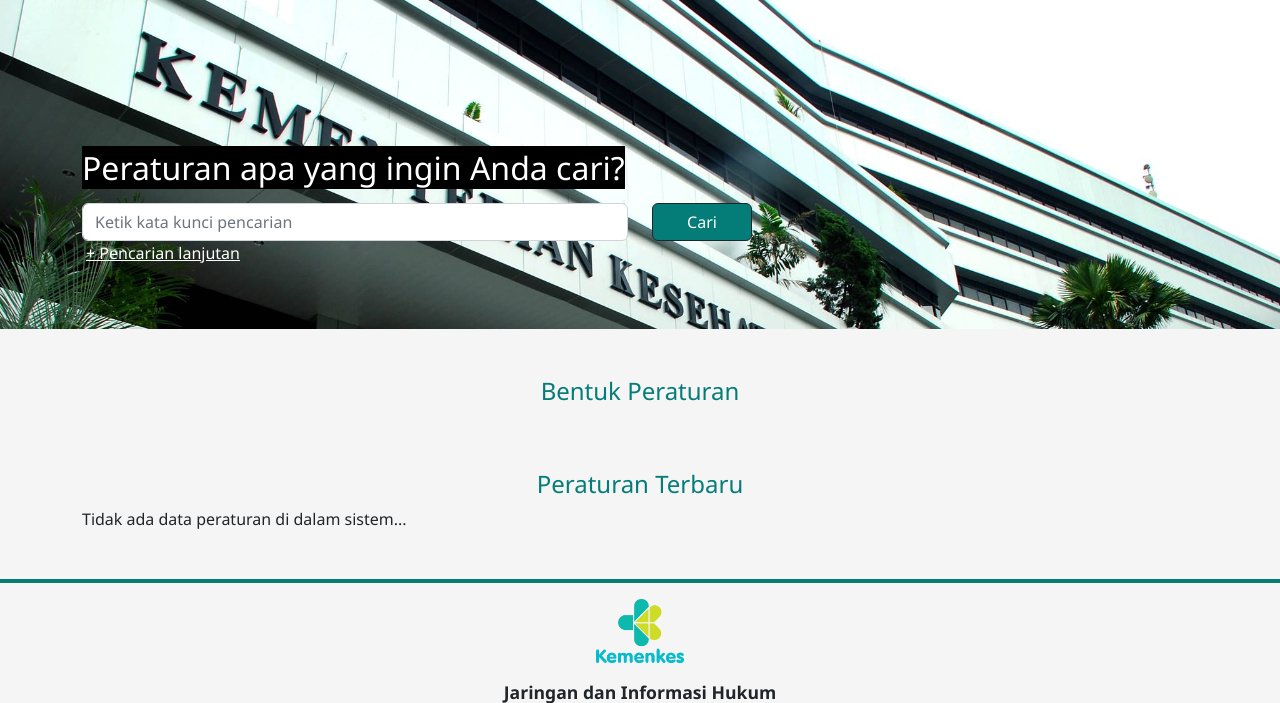
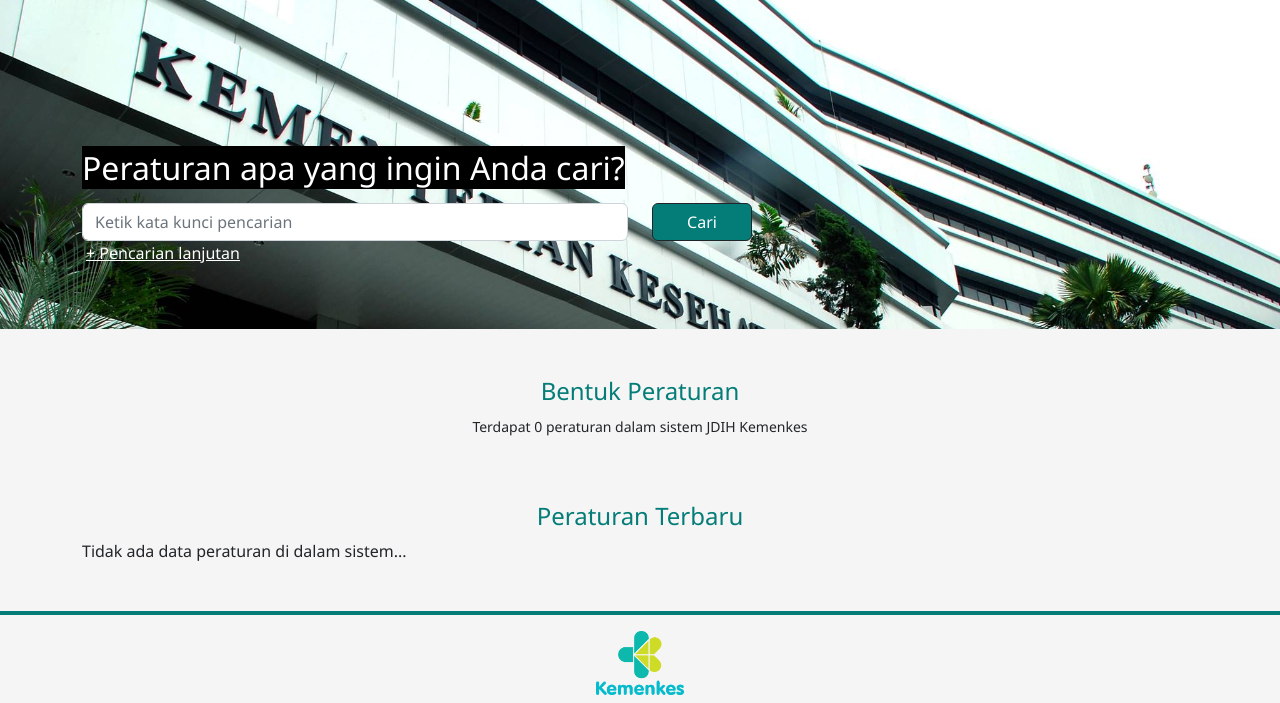
Before and after one commit to GottfriedCP/jdih-bkpk, a Django app: page / in a window 1280 px wide. Shown: the part 81-784 px from the top of the page. Run offline with Django 4.2, Linux system fonts and the light colour scheme; data that the repository does not hold is empty; parts of the project's set-up code (start-up, migrations or seed data) failed here and were passed over.

Commit message:
jml total peraturan

```diff
--- a/jdih/templates/jdih/index.html
+++ b/jdih/templates/jdih/index.html
@@ -62,9 +62,10 @@
 
 <section id="statistik" class="mt-5">
     <h2 class="color-kemkes text-center" style="font-size: 1.5rem;">Bentuk Peraturan</h2>
+    <p class="text-center"><small>Terdapat {{ jumlah_peraturan }} peraturan dalam sistem JDIH Kemenkes</small></p>
     <div class="mt-3 container d-flex flex-wrap justify-content-center">
         {% for bentuk in bentuks %}
-        <div class="mx-4 mb-3 text-center pe-3" style="border: .1px solid #047d78; border-radius: 10px; min-width: 100px;">
+        <div class="mx-3 mb-3 text-center pe-3" style="border: .1px solid #047d78; border-radius: 10px; min-width: 100px;">
             <a href="{% url 'jdih:daftar_peraturan' %}?bentuk={{ bentuk.id }}" style="text-decoration: none;">
                 <div class="row">
                     <div class="col pe-1">
--- a/jdih/views.py
+++ b/jdih/views.py
@@ -22,7 +22,9 @@ from .models import BentukPeraturan, Peraturan, Subyek, Kategori, Tema
 
 
 def index(request):
-    peraturans = Peraturan.objects.filter(status=Peraturan.BERLAKU).order_by(
+    peraturans = Peraturan.objects.all()
+    jumlah_peraturan = peraturans.count()
+    peraturans = peraturans.filter(status=Peraturan.BERLAKU).order_by(
         "-tanggal_penetapan"
     )[:10]
     bentuk_peraturans = (
@@ -34,6 +36,7 @@ def index(request):
         request,
         "jdih/index.html",
         {
+            "jumlah_peraturan": jumlah_peraturan,
             "peraturans": peraturans,
             "bentuks": bentuk_peraturans,
             "beranda": True,
```
